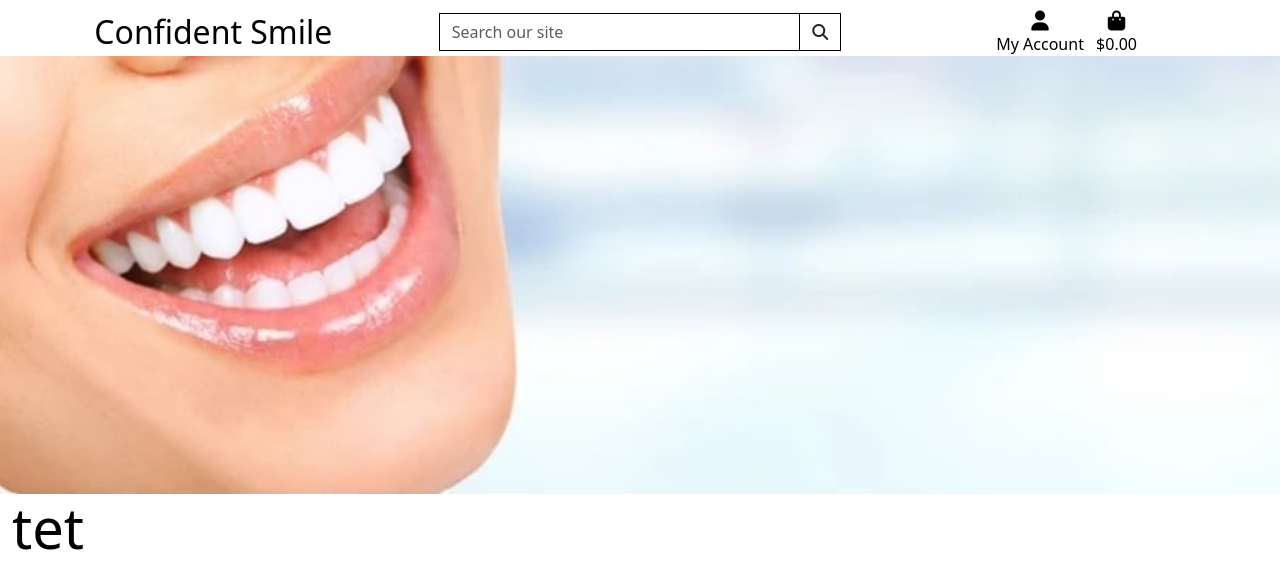
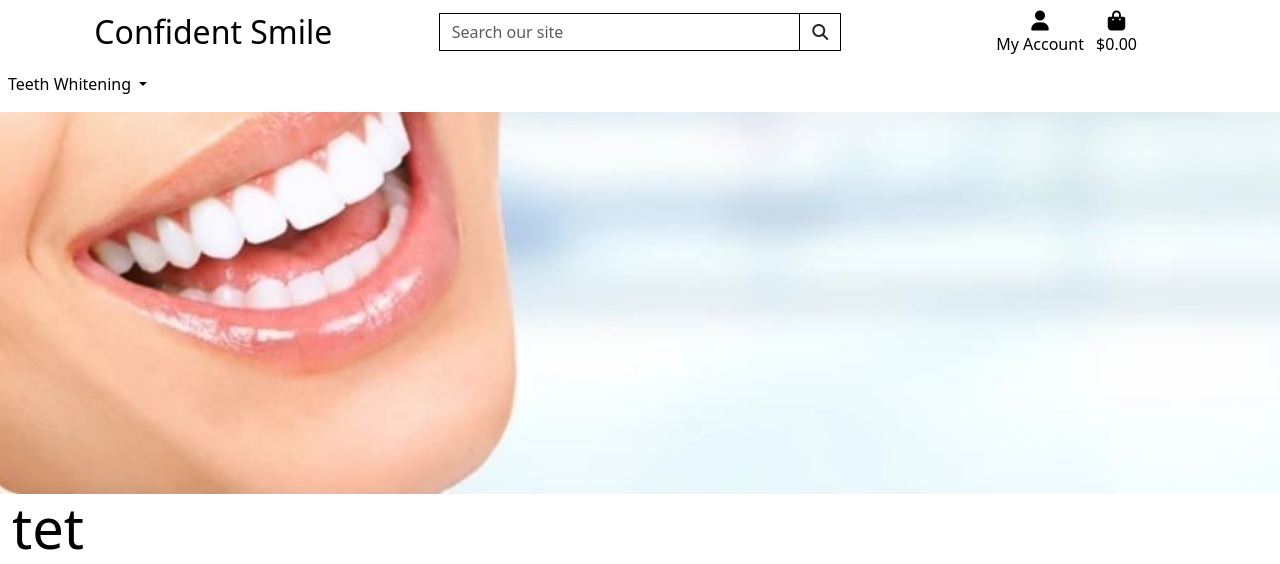
Before and after one commit to assofiejakobsson/confident-smile, a Django app: page / in a window 1280 px wide. Shown: the top 564 px of the page. Run offline with Django 3.2, Linux system fonts and the light colour scheme; some libraries are stand-ins or nearby versions.

Commit message:
Added dropdown menu for teeth whitening in base.html.

```diff
--- a/templates/base.html
+++ b/templates/base.html
@@ -97,6 +97,28 @@
         </ul>
       </div>
     </div>
+    <div class="row bg-white">
+      <nav class="navbar navbar-expand-lg navbar-light w-100">
+        <button class="navbar-toggler" type="button" data-toggle="collapse" data-target="#main-nav" aria-controls="main-nav" aria-expanded="false" aria-label="Toggle navigation">
+          <span class="navbar-toggler-icon"></span>
+        </button>
+        <div class="collapse navbar-collapse" id="main-nav">
+          <ul class="navbar-nav ml-auto">
+            <li class="nav-item dropdown">
+              <a class="logo-font font-weight-bold nav-link text-black mr-5 dropdown-toggle" href="#" id="teeth-whitening-link" role="button" data-bs-toggle="dropdown" aria-expanded="false">
+                Teeth Whitening
+              </a>
+              <div class="dropdown-menu" aria-labelledby="teeth-whitening-link">
+                <a class="dropdown-item" href="#">By Price</a>
+                <a class="dropdown-item" href="#">By Rating</a>
+                <a class="dropdown-item" href="#">By Category</a>
+                <a class="dropdown-item" href="#">All Products</a>
+              </div>
+            </li>
+          </ul>
+        </div>
+      </nav>
+    </div>
 </header>
 
 {% if messages %}
@@ -110,8 +132,12 @@
 {% endblock %}
 
 {% block postloadjs %}
+  <script src="https://code.jquery.com/jquery-3.6.0.min.js"></script>
+  <script src="https://cdnjs.cloudflare.com/ajax/libs/popper.js/2.10.2/umd/popper.min.js"></script>
+  <script src="https://cdn.jsdelivr.net/npm/bootstrap@5.2.3/dist/js/bootstrap.min.js"></script>
+
+  <!-- <script src="https://stackpath.bootstrapcdn.com/bootstrap/5.3.0/js/bootstrap.min.js"></script> -->
+
 {% endblock %}
-
-
 </body>
 </html>
```
Also changed, not shown: static/base.css (+7 -0 lines), templates/includes/main-nav.html (added), templates/includes/mobile-top-header.html (added). Lines whose indentation alone changed are shown as unchanged.
